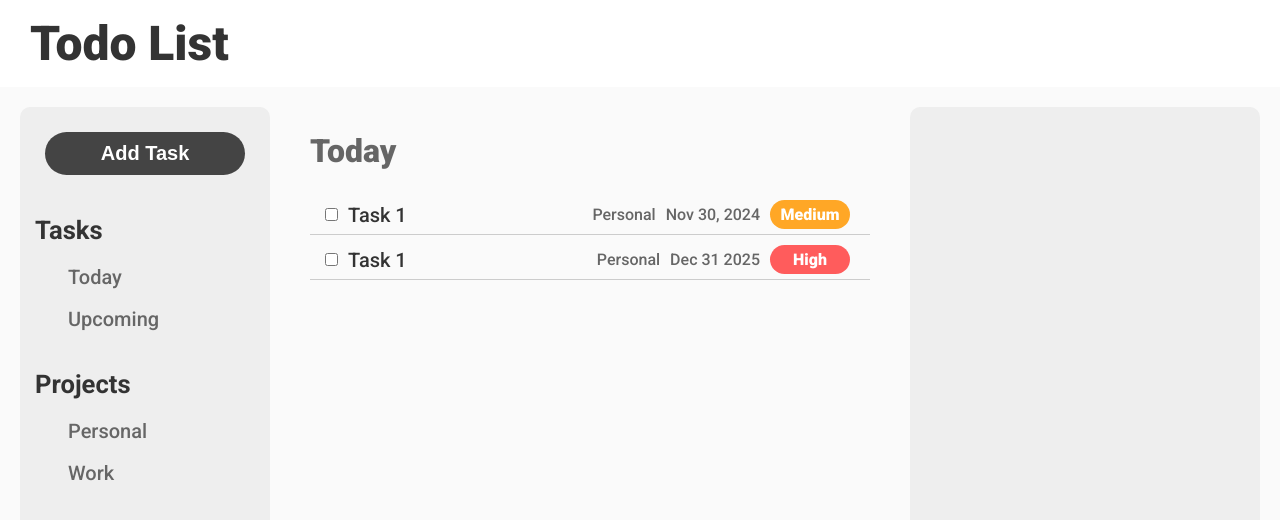
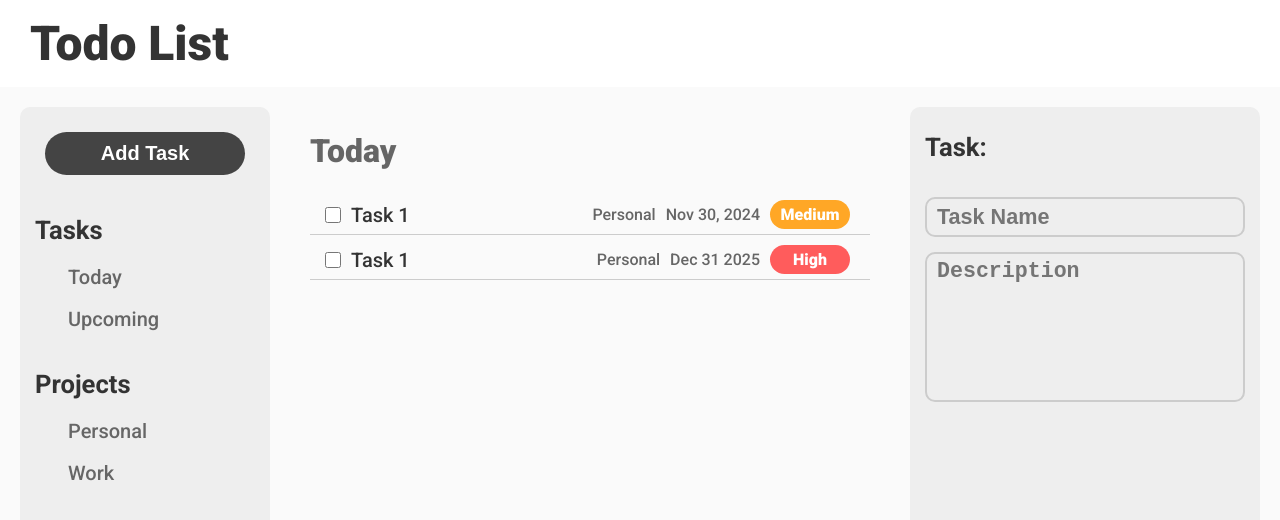
Before and after one commit to aish8la/Todo-List---TOP, a website built with webpack: page src/template.html in a window 1280 px wide. Built offline with nearby package versions, Linux system fonts and the light colour scheme.

Commit message:
add text boxes

```diff
--- a/src/mainStyle.css
+++ b/src/mainStyle.css
@@ -177,7 +177,11 @@ li.task-item {
     width: 5rem;
     max-width: 80px;
     text-align: center;
+}
 
+.task-item-check-box {
+    width: 1rem;
+    height: 1rem;
 }
 
 .list-task-priority.High-Priority {
@@ -199,10 +203,40 @@ li.task-item {
 
 .form-container {
     width: 350px;
-    display: flex;
-    flex-direction: column;
     margin: 20px;
     border-radius: 10px;
     background-color: var(--form-background);
     padding: 25px 15px;
 }
+
+.task-form {
+    display: flex;
+    flex-direction: column;
+    gap: 15px;
+}
+
+.form-title {
+    color: var(--sidebar-header-text);
+    font-size: 1.6rem;
+    font-weight: 600;
+    margin-bottom: 20px;
+}
+
+.form-input {
+    background-color: var(--form-background);
+    border: 2px solid var(--form-border);
+    padding: 5px 10px;
+    border-radius: 10px;
+    font-size: 1.35rem;
+
+}
+
+.form-input::placeholder {
+    font-size: 1.35rem;
+    font-weight: 600;
+}
+
+.form-task-description {
+    height: 150px;
+    resize: none;
+}
--- a/src/template.html
+++ b/src/template.html
@@ -47,7 +47,11 @@
         </ul>
       </div>
       <div class="form-container">
-
+        <form action="" method="post" class="task-form">
+          <div class="form-title">Task:</div>
+          <input type="text" class="form-task-title form-input" placeholder="Task Name">
+          <textarea class="form-task-description form-input" placeholder="Description"></textarea>
+        </form>
       </div>
     </div>
   </body>
```
